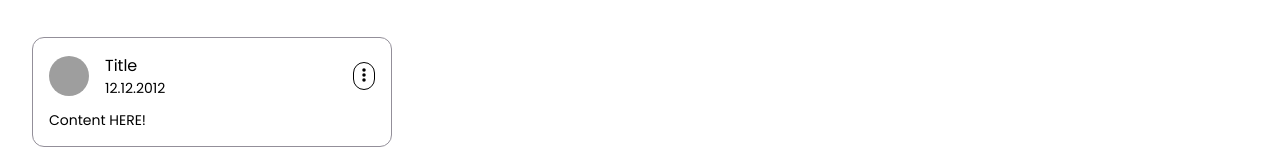
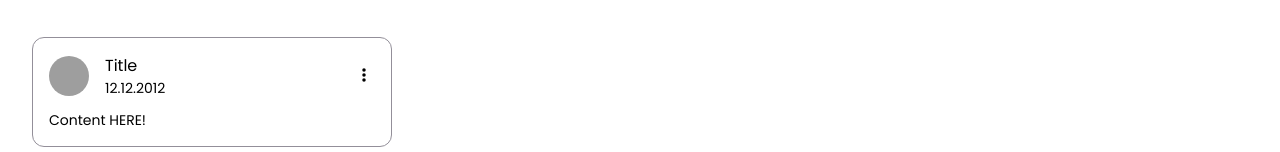
Before and after one commit to habiteam/habitea, a Next.js app: page /playground in a window 1280 px wide. Shown: the part 632-784 px from the top of the page. Built offline with nearby package versions, Linux system fonts and the light colour scheme; grey boxes are pictures that could not be loaded.

Commit message:
feat: regular button

```diff
--- a/common/components/Button/Button.module.scss
+++ b/common/components/Button/Button.module.scss
@@ -22,6 +22,16 @@
 }
 
 @each $k, $v in $colors-map {
+  .button--#{$k}.button--regular {
+    color: #{$v};
+
+    &:hover,
+    &:active,
+    &:focus-visible {
+      background-color: mix($v, #fff, 25%);
+    }
+  }
+
   .button--#{$k}.button--filled {
     background-color: #{$v};
 
--- a/common/components/Button/Button.schema.ts
+++ b/common/components/Button/Button.schema.ts
@@ -3,7 +3,7 @@ import { Color } from '../../constants/Color';
 
 export interface ButtonPropSchema {
   children: React.ReactNode;
-  fillType: 'filled' | 'outlined';
+  fillType: 'regular' | 'filled' | 'outlined';
   onClick?: () => void;
   disabled?: boolean;
   color?: Color;
--- a/common/components/Card/CardHeader/CardHeader.schema.ts
+++ b/common/components/Card/CardHeader/CardHeader.schema.ts
@@ -1,6 +1,9 @@
+import { Color } from '../../../constants/Color';
+
 export interface CardHeaderPropSchema {
   title: string;
   image?: string;
   subTitle?: string;
   actions?: any[];
+  actionsButtonColor?: Color;
 }
--- a/common/components/Card/CardHeader/CardHeader.tsx
+++ b/common/components/Card/CardHeader/CardHeader.tsx
@@ -27,7 +27,10 @@ export default function CardHeader(props: CardHeaderPropSchema) {
       </div>
       {props.actions && (
         <div>
-          <Button fillType="outlined">
+          <Button
+            fillType="regular"
+            color={props.actionsButtonColor ?? 'default'}
+          >
             <FontAwesomeIcon icon={faEllipsisVertical}></FontAwesomeIcon>
           </Button>
         </div>
```
